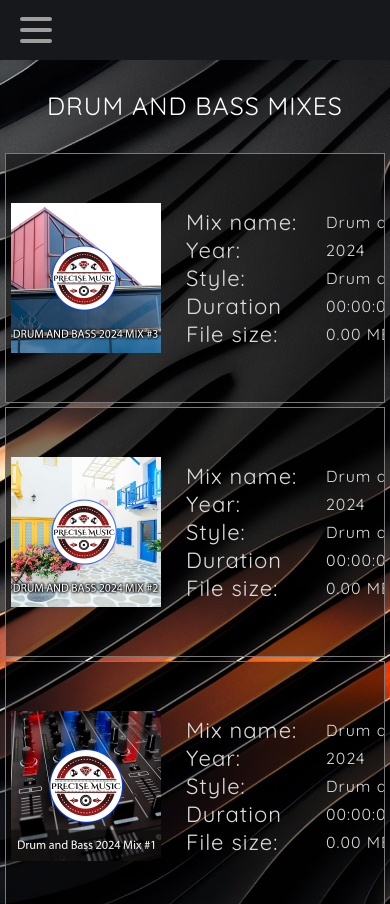
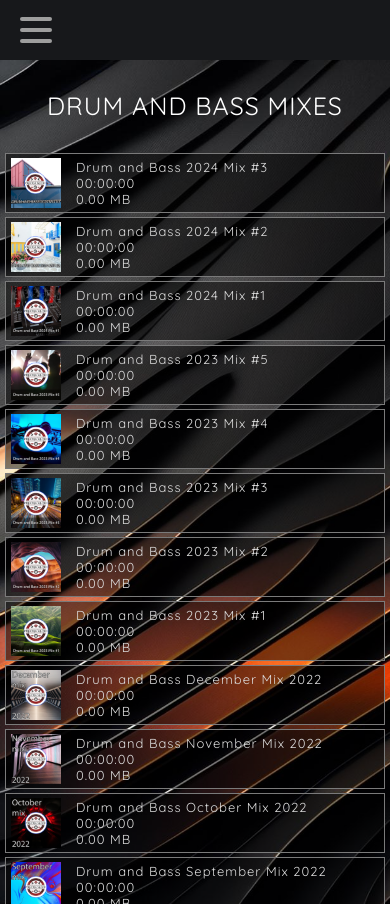
Before and after one commit to matejvalocky/precise-music-react, a React (Create React App) app: page /mixes in a window 390 px wide. Built offline with nearby package versions, Linux system fonts and the light colour scheme.

Commit message:
responzivita .oneMix

```diff
--- a/src/components/MixesContent.js
+++ b/src/components/MixesContent.js
@@ -5,6 +5,7 @@ import "./WrapperQueries.css"
 
 // KONKRETNE CSS
 import "./MixesContent.css"
+import "./MixesContentQueries.css"
 import "./OneMix.css"
 import "./OneMixQueries.css"
 
--- /dev/null
+++ b/src/components/MixesContentQueries.css
@@ -0,0 +1,52 @@
+@media only screen and (max-width: 990px){
+    /* udalosti pod 990 pixelov šírky */
+   }
+
+@media only screen and (min-width: 990px){
+    /* udalosti nad 990 pixelov šírky */
+   }
+
+   /************************************************************/
+
+
+
+   @media only screen and (max-width: 730px){
+    /* udalosti pod 730 pixelov šírky */
+    .oneInfo h3{
+        font-size: 15px;
+        width: 150px;
+        line-height: 5px;
+        width: 115px;
+      }
+
+      .oneInfo p{
+        font-size: 13px;
+      }
+
+
+
+
+
+   }
+
+   @media only screen and (max-width: 540px){
+    /* udalosti pod 540 pixelov šírky */
+
+
+    .addMixInfo > div:nth-child(2) {
+       display: none;
+    }
+
+    .addMixInfo > div:nth-child(3) {
+        display: none;
+    }
+
+
+   }
+
+   @media only screen and (max-width: 500px){
+    /* udalosti pod 500 pixelov šírky */
+    .addMixInfo h3{
+        display: none;
+    }
+   }
--- a/src/components/OneMix.css
+++ b/src/components/OneMix.css
@@ -14,7 +14,6 @@
     text-overflow: ellipsis;
     white-space: nowrap;
     padding-left: 0;
-
     display: flex;
     flex-direction: row;
     justify-content: space-between;
--- a/src/components/OneMixQueries.css
+++ b/src/components/OneMixQueries.css
@@ -1,91 +1,58 @@
-@media only screen and (max-width: 990px){
+@media only screen and (max-width: 990px) {
   /* udalosti pod 990 pixelov šírky */
 }
 
-@media only screen and (min-width: 990px){
+@media only screen and (min-width: 990px) {
   /* udalosti nad 990 pixelov šírky */
 }
 
 /************************************************************/
 
-
-
-
-
-
-
-
-   @media only screen and (max-width: 560px){
-    .oneMix{
+@media only screen and (max-width: 730px) {
+  /* udalosti pod 730 pixelov šírky */
+  .oneMix {
     margin: 2px 5px;
     width: 100%;
-        height: 250px;
+    height: 115px;
     padding: 0;
   }
 
-    .mixesLinks a:nth-child(1){
+  .oneMixCover {
+    width: 100px;
+    height: 100px;
+  }
+}
+
+@media only screen and (max-width: 540px) {
+  .oneMix {
+    margin: 2px 5px;
+    width: 100%;
+    height: 60px;
+    padding: 0;
+  }
+
+  .mixesLinks a:nth-child(1) {
     display: none;
   }
 
-   .mixesLinks a:nth-child(2){
+  .mixesLinks a:nth-child(2) {
     display: none;
   }
 
-.mixesLinks a:nth-child(3){
+  .mixesLinks a:nth-child(3) {
     display: none;
   }
 
-
-    .oneMixCover{
-        width: 150px;
-        height: 150px;
+  .oneMixCover {
+    width: 50px;
+    height: 50px;
   }
 
-    .mixesInfo{
-
+  .mixesInfo {
     width: 300px;
-
   }
 
-    .oneMix h2{
+  .oneMix h2 {
     font-size: 15px;
   }
-
-
 }
-
-
-   @media only screen and (max-width: 450px){
-    .mixesInfo{
-
-        width: 250px;
-
-    }
-
-    .oneMix h2{
-        font-size: 12px;
-    }
-
-    .mixesLinks a img{
-        width: 20px;
-        height: 20px;
-    }
-
-
-   }
-
-
-   @media only screen and (max-width: 382px){
-
-    .oneMixCover{
-        width: 30px;
-        height: 30px;
-    }
-
-    .oneMix{
-
-        height: 40px;
-
-    }
-
-}
```
Lines whose indentation alone changed are shown as unchanged.
